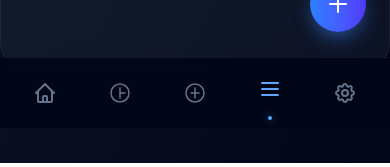
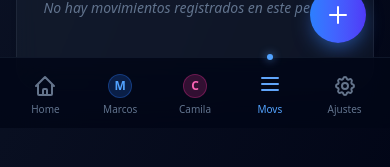
Before and after one commit to marcosrodsr/marla-finance, a Next.js app: page /transactions in a window 390 px wide. Shown: the part 716-883 px from the top of the page. Built offline with nearby package versions, Linux system fonts and the light colour scheme; no server answers; the database is empty.

Commit message:
Improve mobile UX + PWA update flow + M/C badges

```diff
--- a/next.config.ts
+++ b/next.config.ts
@@ -14,6 +14,7 @@ const withPWA = require("next-pwa")({
   dest: "public",
   register: true,
   skipWaiting: true,
+  clientsClaim: true,
   disable: isDev, // en local desactivado
 });
 
--- a/src/app/globals.css
+++ b/src/app/globals.css
@@ -40,6 +40,13 @@
   --chart-expense: #ef4444;
   --chart-invest: #8b5cf6;
   /* Violet 500 */
+}
+
+html {
+  background-color: var(--bg-dark);
+  height: 100vh;
+  /* Prevent bounce effect in iOS showing white background */
+  overscroll-behavior-y: none;
 }
 
 body {
@@ -96,3 +103,20 @@ body {
   box-shadow: 0 0 0 2px var(--primary-glow);
   outline: none;
 }
+
+/* Safe Area Utilities for iOS PWA */
+.pt-safe {
+  padding-top: env(safe-area-inset-top);
+}
+
+.pb-safe {
+  padding-bottom: env(safe-area-inset-bottom);
+}
+
+.pl-safe {
+  padding-left: env(safe-area-inset-left);
+}
+
+.pr-safe {
+  padding-right: env(safe-area-inset-right);
+}
--- a/src/app/layout.tsx
+++ b/src/app/layout.tsx
@@ -20,7 +20,6 @@ export const metadata: Metadata = {
 
   // PWA
   manifest: "/manifest.webmanifest",
-  themeColor: "#0B1220",
   appleWebApp: {
     capable: true,
     statusBarStyle: "black-translucent",
@@ -33,6 +32,15 @@ export const metadata: Metadata = {
     ],
     apple: "/icons/icon-192.png",
   },
+};
+
+export const viewport = {
+  themeColor: "#0B1220",
+  width: "device-width",
+  initialScale: 1,
+  maximumScale: 1,
+  userScalable: false,
+  viewportFit: "cover",
 };
 
 export default function RootLayout({
--- a/src/components/AppShell.tsx
+++ b/src/components/AppShell.tsx
@@ -9,6 +9,7 @@ import AddPaymentModal from "./AddPaymentModal";
 import AddCategoryModal from "./AddCategoryModal";
 import PlusIcon from "./icons/PlusIcon";
 import Button from "./Button";
+import UpdateBanner from "./UpdateBanner";
 
 type AppShellProps = {
     children: ReactNode;
@@ -23,8 +24,9 @@ export default function AppShell({ children }: AppShellProps) {
 
     return (
         <>
-            <div className="min-h-screen pb-24 lg:pb-0 lg:pl-[280px]">
-                {/* Desktop Header Actions (Injected via Portal? No, just keep layout clean) */}
+            <UpdateBanner />
+            <div className="min-h-[100dvh] pb-[calc(80px+env(safe-area-inset-bottom))] lg:pb-0 lg:pl-[280px]">
+                {/* Desktop Header Actions */}
                 {/* Actually, user requested "Header superior" on desktop with title left and buttons right.
             Since pages handle their own title/layout, I will render a global desktop header here or let pages do it?
             Request says: "Header superior: título izquierda, botones derecha".
@@ -68,7 +70,7 @@ export default function AppShell({ children }: AppShellProps) {
 
                 <SideNav />
 
-                <main className="flex-1 lg:p-8 animate-in fade-in duration-500">
+                <main className="flex-1 px-4 lg:px-8 py-6 lg:py-8 animate-in fade-in duration-500">
                     <div className="mx-auto max-w-7xl">
                         {children}
                     </div>
@@ -81,7 +83,7 @@ export default function AppShell({ children }: AppShellProps) {
             {showFAB && (
                 <button
                     onClick={() => setIsPaymentModalOpen(true)}
-                    className="lg:hidden fixed bottom-24 right-6 z-40 w-14 h-14 rounded-full shadow-[0_8px_20px_-4px_rgba(59,130,246,0.6)] flex items-center justify-center active:scale-90 transition-transform bg-gradient-to-r from-blue-500 to-indigo-600 text-white"
+                    className="lg:hidden fixed bottom-[calc(85px+env(safe-area-inset-bottom))] right-6 z-40 w-14 h-14 rounded-full shadow-[0_8px_20px_-4px_rgba(59,130,246,0.6)] flex items-center justify-center active:scale-90 transition-transform bg-gradient-to-r from-blue-500 to-indigo-600 text-white"
                     aria-label="Agregar pago"
                 >
                     <PlusIcon className="w-6 h-6" />
--- a/src/components/BottomNav.tsx
+++ b/src/components/BottomNav.tsx
@@ -7,30 +7,29 @@ import ListIcon from "./icons/ListIcon";
 import SettingsIcon from "./icons/SettingsIcon";
 
 // Redefining simpler versions for mobile
-function MobileMarcosIcon({ className = "w-6 h-6" }: { className?: string }) {
+// Redefining simpler versions for mobile - Letter Badges
+function MobileMarcosBadge() {
     return (
-        <svg className={className} fill="none" stroke="currentColor" viewBox="0 0 24 24">
-            <circle cx="12" cy="12" r="9" strokeWidth={1.5} />
-            <path strokeLinecap="round" strokeLinejoin="round" strokeWidth={1.5} d="M12 7v10M12 12h5" />
-        </svg>
+        <div className="w-6 h-6 rounded-full bg-blue-500/20 text-blue-400 border border-blue-500/30 flex items-center justify-center">
+            <span className="text-xs font-bold leading-none">M</span>
+        </div>
     );
 }
 
-function MobileCamilaIcon({ className = "w-6 h-6" }: { className?: string }) {
+function MobileCamilaBadge() {
     return (
-        <svg className={className} fill="none" stroke="currentColor" viewBox="0 0 24 24">
-            <circle cx="12" cy="12" r="9" strokeWidth={1.5} />
-            <path strokeLinecap="round" strokeLinejoin="round" strokeWidth={1.5} d="M12 7v10M8 12h8" />
-        </svg>
+        <div className="w-6 h-6 rounded-full bg-pink-500/20 text-pink-400 border border-pink-500/30 flex items-center justify-center">
+            <span className="text-xs font-bold leading-none">C</span>
+        </div>
     );
 }
 
 const navItems = [
-    { href: "/dashboard", icon: HomeIcon, label: "Home" },
-    { href: "/marcos", icon: MobileMarcosIcon, label: "Marcos" },
-    { href: "/camila", icon: MobileCamilaIcon, label: "Camila" },
-    { href: "/transactions", icon: ListIcon, label: "Lista" },
-    { href: "/settings", icon: SettingsIcon, label: "Ajustes" },
+    { href: "/dashboard", icon: HomeIcon, label: "Home", isBadge: false },
+    { href: "/marcos", icon: MobileMarcosBadge, label: "Marcos", isBadge: true },
+    { href: "/camila", icon: MobileCamilaBadge, label: "Camila", isBadge: true },
+    { href: "/transactions", icon: ListIcon, label: "Movs", isBadge: false },
+    { href: "/settings", icon: SettingsIcon, label: "Ajustes", isBadge: false },
 ];
 
 export default function BottomNav() {
@@ -55,15 +54,20 @@ export default function BottomNav() {
                             className="relative flex flex-col items-center justify-center flex-1 h-full group active:scale-95 transition-transform duration-200"
                         >
                             <div
-                                className={`p-1 rounded-xl transition-all duration-300 ${isActive ? '-translate-y-1' : ''}`}
-                                style={isActive ? { color: '#60a5fa' } : { color: '#64748b' }}
+                                className={`p-1 rounded-xl transition-all duration-300 ${isActive ? '-translate-y-0.5' : ''}`}
+                                style={isActive && !item.isBadge ? { color: '#60a5fa' } : !item.isBadge ? { color: '#64748b' } : {}}
                             >
-                                <Icon className="w-6 h-6" />
+                                <Icon />
                             </div>
+
+                            {/* Label */}
+                            <span className={`text-[10px] sm:text-xs font-medium transition-colors ${isActive ? 'text-blue-400' : 'text-slate-500'}`}>
+                                {item.label}
+                            </span>
 
                             {isActive && (
                                 <div
-                                    className="absolute bottom-2 w-1 h-1 rounded-full bg-blue-400 shadow-[0_0_8px_rgba(96,165,250,0.8)]"
+                                    className="absolute -top-1 w-1.5 h-1.5 rounded-full bg-blue-400 shadow-[0_0_8px_rgba(96,165,250,0.8)]"
                                 />
                             )}
                         </Link>
--- a/src/components/SideNav.tsx
+++ b/src/components/SideNav.tsx
@@ -6,30 +6,29 @@ import HomeIcon from "./icons/HomeIcon";
 import ListIcon from "./icons/ListIcon";
 import SettingsIcon from "./icons/SettingsIcon";
 
-// Custom icons
-function MarcosIcon({ className = "w-6 h-6" }: { className?: string }) {
+// Custom icons - Letter Badges
+function MarcosBadge() {
     return (
-        <svg className={className} fill="none" stroke="currentColor" viewBox="0 0 24 24">
-            <path strokeLinecap="round" strokeLinejoin="round" strokeWidth={1.5} d="M16 7a4 4 0 11-8 0 4 4 0 018 0zM12 14a7 7 0 00-7 7h14a7 7 0 00-7-7z" />
-        </svg>
+        <div className="w-6 h-6 rounded-full bg-blue-500/20 text-blue-400 border border-blue-500/30 flex items-center justify-center">
+            <span className="text-xs font-bold leading-none">M</span>
+        </div>
     );
 }
 
-function CamilaIcon({ className = "w-6 h-6" }: { className?: string }) {
+function CamilaBadge() {
     return (
-        <svg className={className} fill="none" stroke="currentColor" viewBox="0 0 24 24">
-            <path strokeLinecap="round" strokeLinejoin="round" strokeWidth={1.5} d="M16 7a4 4 0 11-8 0 4 4 0 018 0zM12 14a7 7 0 00-7 7h14a7 7 0 00-7-7z" />
-            <path strokeLinecap="round" strokeLinejoin="round" strokeWidth={1.5} d="M12 14c-2 0-3.5-1-3.5-2.5S10 9 12 9s3.5 1 3.5 2.5S14 14 12 14z" />
-        </svg>
+        <div className="w-6 h-6 rounded-full bg-pink-500/20 text-pink-400 border border-pink-500/30 flex items-center justify-center">
+            <span className="text-xs font-bold leading-none">C</span>
+        </div>
     );
 }
 
 const navItems = [
-    { href: "/dashboard", label: "Dashboard", icon: HomeIcon },
-    { href: "/marcos", label: "Marcos", icon: MarcosIcon },
-    { href: "/camila", label: "Camila", icon: CamilaIcon },
-    { href: "/transactions", label: "Movimientos", icon: ListIcon },
-    { href: "/settings", label: "Ajustes", icon: SettingsIcon },
+    { href: "/dashboard", label: "Dashboard", icon: HomeIcon, isBadge: false },
+    { href: "/marcos", label: "Marcos", icon: MarcosBadge, isBadge: true },
+    { href: "/camila", label: "Camila", icon: CamilaBadge, isBadge: true },
+    { href: "/transactions", label: "Movimientos", icon: ListIcon, isBadge: false },
+    { href: "/settings", label: "Ajustes", icon: SettingsIcon, isBadge: false },
 ];
 
 export default function SideNav() {
@@ -60,7 +59,9 @@ export default function SideNav() {
                                 }
               `}
                         >
-                            <Icon className={`w-6 h-6 transition-colors ${isActive ? "text-blue-400" : "text-slate-500 group-hover:text-slate-300"}`} />
+                            <div className={`transition-colors flex-shrink-0 ${isActive && !item.isBadge ? "text-blue-400" : "text-slate-500 group-hover:text-slate-300"}`}>
+                                <Icon />
+                            </div>
                             <span className={`font-medium ${isActive ? "translate-x-1" : ""} transition-transform duration-300`}>
                                 {item.label}
                             </span>
--- a/src/components/TransactionsList.tsx
+++ b/src/components/TransactionsList.tsx
@@ -59,7 +59,7 @@ export default function TransactionsList({
 
                 // Split Logic: Shared expenses are split 50/50, but Savings/Investments show full contribution
                 const isSharedSplit = contextUserId &&
-                    category?.scope === "shared" &&
+                    tx.userId === "pareja" &&
                     category?.kind !== "saving" &&
                     category?.kind !== "investment";
                 const displayAmount = isSharedSplit ? Math.round(tx.amountCents / 2) : tx.amountCents;
@@ -69,15 +69,15 @@ export default function TransactionsList({
                         key={tx.id}
                         onClick={() => onEdit && onEdit(tx)}
                         className={`
-                            group flex items-center justify-between p-4 rounded-xl transition-all duration-200 cursor-pointer
+                            group flex items-center justify-between p-3 sm:p-4 rounded-xl transition-all duration-200 cursor-pointer
                             ${isDeleting ? "bg-red-500/10 border border-red-500/20" : "hover:bg-white/[0.03] border border-transparent hover:border-white/5"}
                         `}
                     >
                         {/* Internal grid for alignment */}
-                        <div className="flex items-center gap-4 flex-1 min-w-0">
+                        <div className="flex items-center gap-3 sm:gap-4 flex-1 min-w-0">
                             {/* Icon */}
                             <div className={`
-                                w-10 h-10 rounded-full flex items-center justify-center text-xl shadow-lg
+                                w-8 h-8 sm:w-10 sm:h-10 rounded-full flex items-center justify-center text-lg sm:text-xl shadow-lg shrink-0
                                 ${category?.kind === 'income' ? 'bg-emerald-500/10 text-emerald-500 shadow-emerald-500/10' :
                                     category?.kind === 'investment' ? 'bg-violet-500/10 text-violet-500 shadow-violet-500/10' :
                                         'bg-slate-800/50 text-slate-200 shadow-black/20'}
@@ -88,16 +88,16 @@ export default function TransactionsList({
                             {/* Metadata */}
                             <div className="flex-1 min-w-0">
                                 <div className="flex items-center gap-2">
-                                    <span className="font-semibold text-slate-200 truncate">
+                                    <span className="font-semibold text-sm sm:text-base text-slate-200 truncate">
                                         {category?.label || "Desconocido"}
                                     </span>
                                     {isSharedSplit && (
-                                        <span className="text-[10px] px-1.5 py-0.5 rounded-full border border-yellow-500/30 text-yellow-500/80 font-medium">
+                                        <span className="text-[9px] sm:text-[10px] px-1.5 py-0.5 rounded-full border border-yellow-500/30 text-yellow-500/80 font-medium shrink-0">
                                             50%
                                         </span>
                                     )}
                                     {user && !contextUserId && (
-                                        <span className={`text-[10px] px-1.5 py-0.5 rounded-full border ${user.id === 'marcos'
+                                        <span className={`text-[9px] sm:text-[10px] px-1.5 py-0.5 rounded-full border shrink-0 ${user.id === 'marcos'
                                             ? 'border-blue-500/30 text-blue-400'
                                             : user.id === 'camila' ? 'border-pink-500/30 text-pink-400' : 'border-slate-500/30 text-slate-400'
                                             }`}>
@@ -105,12 +105,12 @@ export default function TransactionsList({
                                         </span>
                                     )}
                                 </div>
-                                <div className="flex items-center gap-2 mt-0.5">
-                                    <span className="text-xs text-slate-500">{formatDate(tx.date)}</span>
+                                <div className="flex items-center gap-1.5 sm:gap-2 mt-0.5">
+                                    <span className="text-[10px] sm:text-xs text-slate-500 shrink-0">{formatDate(tx.date)}</span>
                                     {tx.note && (
                                         <>
-                                            <span className="text-slate-700">•</span>
-                                            <span className="text-xs text-slate-500 truncate max-w-[150px]">{tx.note}</span>
+                                            <span className="text-slate-700 shrink-0">•</span>
+                                            <span className="text-[10px] sm:text-xs text-slate-500 truncate max-w-[100px] sm:max-w-[150px]">{tx.note}</span>
                                         </>
                                     )}
                                 </div>
@@ -118,20 +118,20 @@ export default function TransactionsList({
                         </div>
 
                         {/* Amount & Actions */}
-                        <div className="flex flex-col items-end gap-1 ml-4 text-right">
-                            <div className={`font-bold text-base tracking-tight ${category?.kind === 'income' ? 'text-emerald-400' : 'text-slate-200'}`}>
+                        <div className="flex flex-col items-end gap-1 ml-2 sm:ml-4 text-right shrink-0">
+                            <div className={`font-bold text-sm sm:text-base tracking-tight ${category?.kind === 'income' ? 'text-emerald-400' : 'text-slate-200'}`}>
                                 {category?.kind === 'income' ? '+' : '-'} {formatEur(displayAmount)}
                             </div>
 
-                            {/* Hover Actions */}
+                            {/* Actions - Always visible on mobile, hover on desktop */}
                             <div className="h-6 flex items-center justify-end">
                                 <button
                                     onClick={(e) => handleDelete(tx.id, e)}
                                     className={`
-                                        text-xs font-medium transition-all duration-200 px-2 py-0.5 rounded
+                                        text-[10px] sm:text-xs font-medium transition-all duration-200 px-2 py-0.5 rounded
                                         ${isDeleting
                                             ? "bg-red-500 text-white shadow-lg shadow-red-500/40"
-                                            : "opacity-0 group-hover:opacity-100 text-slate-500 hover:text-red-400 hover:bg-red-500/10"
+                                            : "visible lg:invisible lg:opacity-0 group-hover:visible group-hover:opacity-100 text-slate-500 hover:text-red-400 lg:hover:bg-red-500/10"
                                         }
                                     `}
                                 >
--- /dev/null
+++ b/src/components/UpdateBanner.tsx
@@ -0,0 +1,87 @@
+"use client";
+
+import { useState, useEffect } from "react";
+import Button from "./Button";
+
+export default function UpdateBanner() {
+    const [showBanner, setShowBanner] = useState(false);
+    const [waitingWorker, setWaitingWorker] = useState<ServiceWorker | null>(null);
+
+    useEffect(() => {
+        if (typeof window !== "undefined" && "serviceWorker" in navigator) {
+            // Function to handle showing the banner when a new SW is waiting
+            const showUpdateBar = (worker: ServiceWorker) => {
+                setWaitingWorker(worker);
+                setShowBanner(true);
+            };
+
+            // Check if there's already a waiting SW
+            navigator.serviceWorker.getRegistration().then((registration) => {
+                if (!registration) return;
+
+                if (registration.waiting) {
+                    showUpdateBar(registration.waiting);
+                }
+
+                registration.addEventListener("updatefound", () => {
+                    const newWorker = registration.installing;
+                    if (!newWorker) return;
+
+                    newWorker.addEventListener("statechange", () => {
+                        // Only show banner if there's an active SW (meaning this is an update)
+                        if (newWorker.state === "installed" && navigator.serviceWorker.controller) {
+                            showUpdateBar(newWorker);
+                        }
+                    });
+                });
+            });
+
+            // Prevent infinite reload loops
+            let refreshing = false;
+            navigator.serviceWorker.addEventListener("controllerchange", () => {
+                if (!refreshing) {
+                    refreshing = true;
+                    window.location.reload();
+                }
+            });
+        }
+    }, []);
+
+    const handleUpdate = () => {
+        if (waitingWorker) {
+            // Send message to the waiting SW to activate immediately
+            waitingWorker.postMessage({ type: "SKIP_WAITING" });
+        }
+        setShowBanner(false);
+    };
+
+    if (!showBanner) return null;
+
+    return (
+        <div className="fixed top-0 left-0 right-0 z-[100] bg-blue-600/95 backdrop-blur-md text-white px-4 py-3 shadow-lg flex items-center justify-between flex-wrap gap-3 pt-safe">
+            <div className="flex items-center gap-2">
+                <svg className="w-5 h-5 flex-shrink-0" fill="none" viewBox="0 0 24 24" stroke="currentColor">
+                    <path strokeLinecap="round" strokeLinejoin="round" strokeWidth={2} d="M4 4v5h.582m15.356 2A8.001 8.001 0 004.582 9m0 0H9m11 11v-5h-.581m0 0a8.003 8.003 0 01-15.357-2m15.357 2H15" />
+                </svg>
+                <span className="text-sm font-medium">Hay una nueva actualización disponible.</span>
+            </div>
+            <div className="flex gap-2">
+                <Button
+                    onClick={() => setShowBanner(false)}
+                    variant="secondary"
+                    size="sm"
+                    className="bg-white/10 text-white border-white/20 hover:bg-white/20"
+                >
+                    Ahora no
+                </Button>
+                <Button
+                    onClick={handleUpdate}
+                    className="bg-white text-blue-600 hover:bg-slate-100 font-bold"
+                    size="sm"
+                >
+                    Actualizar
+                </Button>
+            </div>
+        </div>
+    );
+}
--- a/src/components/charts/AnnualChart.tsx
+++ b/src/components/charts/AnnualChart.tsx
@@ -163,7 +163,8 @@ export default function AnnualChart({ transactions, categories, year, currentUse
             </div>
 
             {/* ── Chart SVG ── */}
-            <div className="w-full" onMouseLeave={() => setHoveredMonth(null)}>
+            <div className="w-full overflow-x-auto pb-4 overscroll-x-contain hide-scrollbar" onMouseLeave={() => setHoveredMonth(null)}>
+                <div className="min-w-[600px] sm:min-w-full">
                     <svg
                         viewBox={`0 0 ${SVG_W} ${SVG_H}`}
                         preserveAspectRatio="xMidYMid meet"
@@ -270,6 +271,7 @@ export default function AnnualChart({ transactions, categories, year, currentUse
                         })}
                     </svg>
                 </div>
+            </div>
 
             {/* ── Legend ── */}
             <div className="flex flex-wrap items-center justify-center gap-5 mt-1 mb-5 text-xs font-medium text-slate-400">
--- a/src/components/charts/WeeklyBarChart.tsx
+++ b/src/components/charts/WeeklyBarChart.tsx
@@ -161,7 +161,8 @@ export default function WeeklyBarChart({
             </div>
 
             {/* Contenedor del Gráfico de Barras Verticales */}
-            <div className="relative w-full h-[280px] flex items-end pt-8 pb-8 px-2 sm:px-6">
+            <div className="w-full overflow-x-auto pb-4 overscroll-x-contain hide-scrollbar">
+                <div className="relative min-w-[450px] sm:min-w-full h-[280px] flex items-end pt-8 pb-8 px-2 sm:px-6">
                     {/* Líneas de cuadrícula (Grid lines) */}
                     <div className="absolute inset-x-0 bottom-8 top-8 flex flex-col justify-between pointer-events-none z-0">
                         {[1, 0.75, 0.5, 0.25, 0].map((t) => {
@@ -219,6 +220,7 @@ export default function WeeklyBarChart({
                         })}
                     </div>
                 </div>
+            </div>
             <div className="mt-4 flex justify-end px-4 sm:px-10 text-[10px] sm:text-xs text-slate-500">
                 <span>{selectedWeek.startDay} al {selectedWeek.endDay} {new Date(year, month).toLocaleString('es-ES', { month: 'short' })}</span>
             </div>
```
Also changed, not shown: src/components/Modal.tsx (+7 -7 lines). Lines whose indentation alone changed are shown as unchanged.
